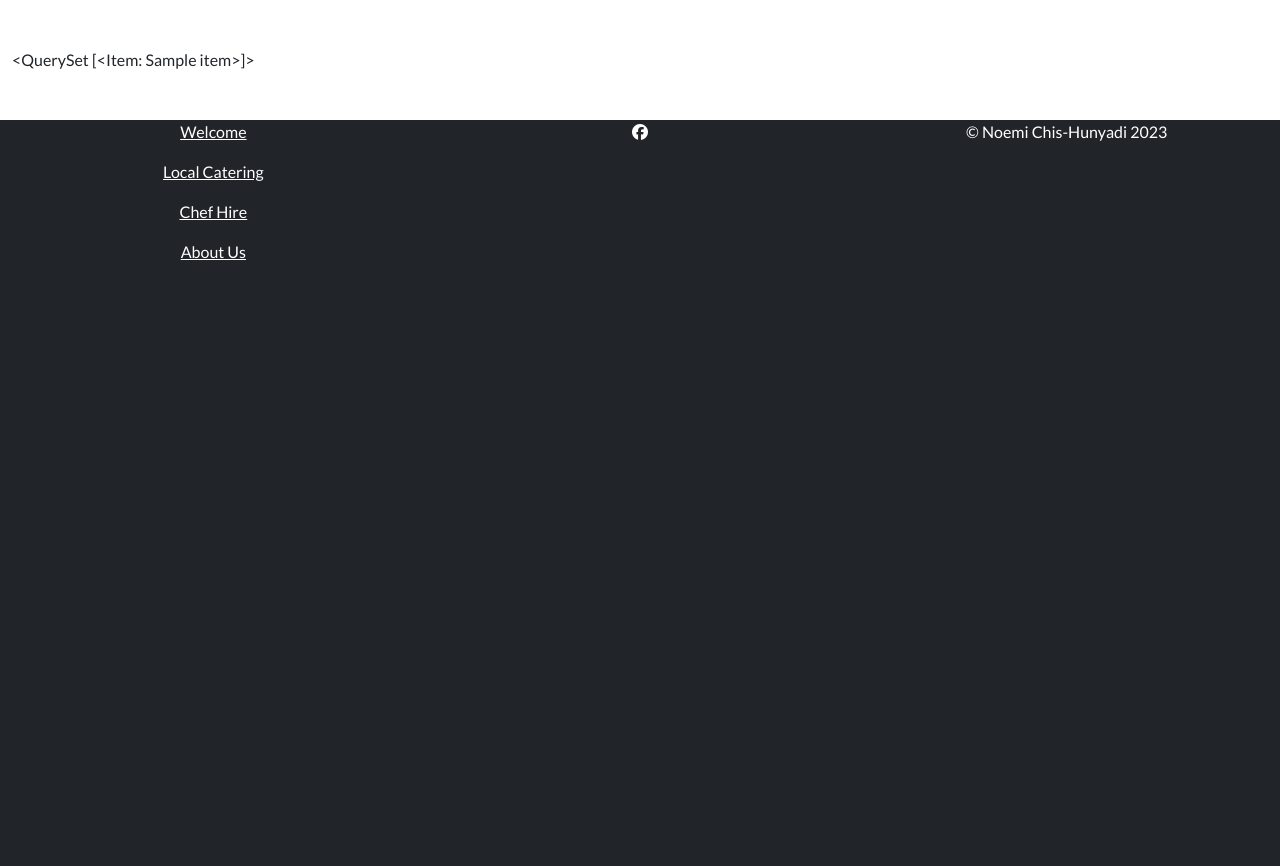
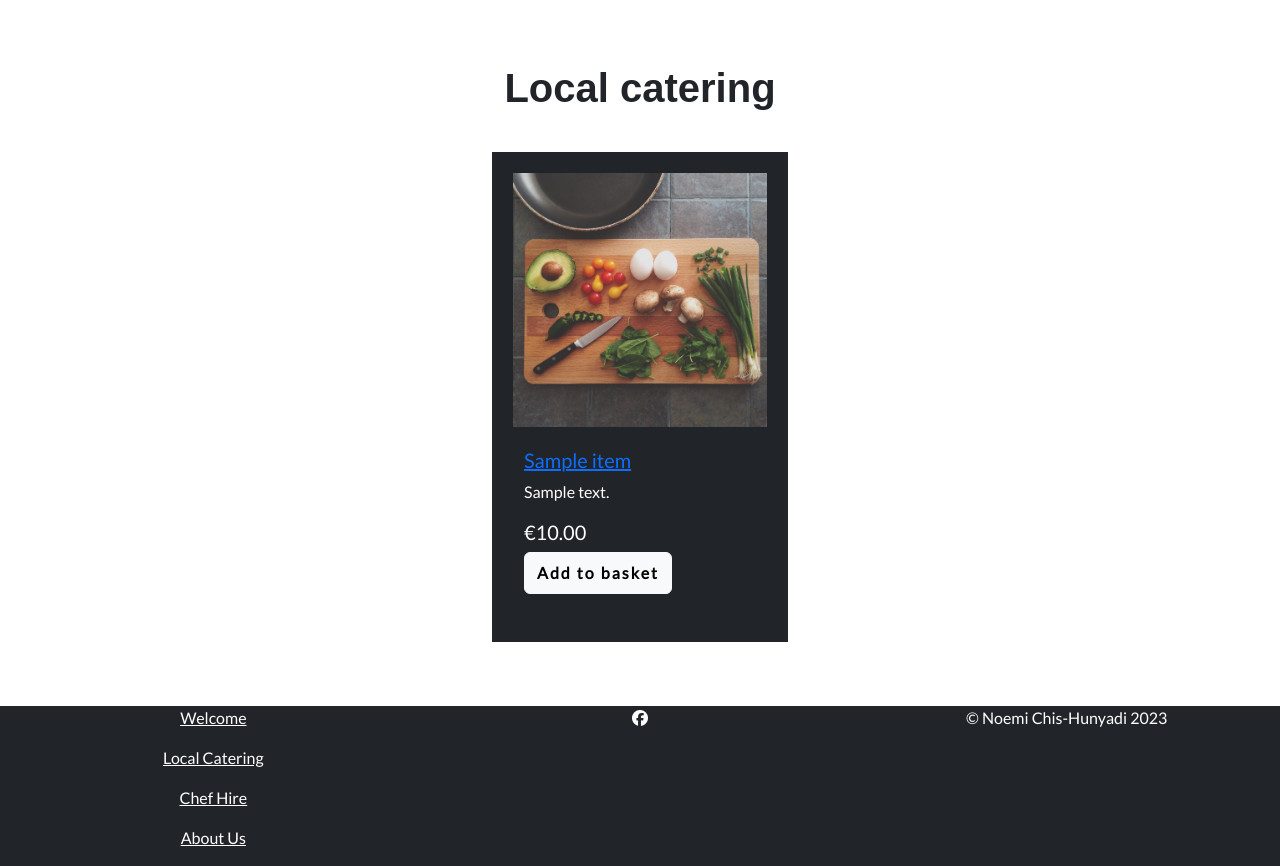
Before and after one commit to noemichis/devil-on-pans, a Django app: page /catering/ in a window 1280 px wide. Shown: the part 248-1114 px from the top of the page. Before the commit the page ends 508 px from the top, so only its background shows below. Run offline with Django 3.2, Linux system fonts and the light colour scheme; tables that the repository leaves empty hold one stand-in row (values such as "Sample post"); some libraries are stand-ins or nearby versions; some web fonts are replaced.

Commit message:
Add card element for catering items + Bootstrap

```diff
--- a/catering/templates/items/items.html
+++ b/catering/templates/items/items.html
@@ -12,10 +12,29 @@
 
 {% block content %}
 <div class="container-fluid bg-white py-5">
+  <div class="row mb-3">
+    <div class="col-12 my-2 text-dark text-center">
+      <h1 class="logo-font p-2 mt-0"><strong>Local catering</strong></h1>
+    </div>
+  </div>
   <div class="row">
-    <div class="col">
-      {{ items }}
+    {% if items %}
+    {% for item in items %}
+    <div class="col-sm-6 col-md-6 col-lg-4 col-xl-3 mx-auto mb-3">
+      <div class="card h-100 rounded-0 border-0 bg-dark text-white p-3 mb-3">
+        <img src="../../../media/background.jpg" class="card-img-top rounded-0 border border-5 border-dark" alt="#">
+        <div class="card-body">
+          <a href="#">
+            <h5 class="card-title">{{ item.name }}</h5>
+          </a>
+          <p class="card-text">{{ item.description }}</p>
+          <h5>€{{ item.price }}</h5>
+          <a href="#" class="btn btn-light py-2"><strong>Add to basket</strong></a>
+        </div>
+      </div>
     </div>
+    {% endfor %}
+    {% endif %}
   </div>
 </div>
 {% endblock %}
```
